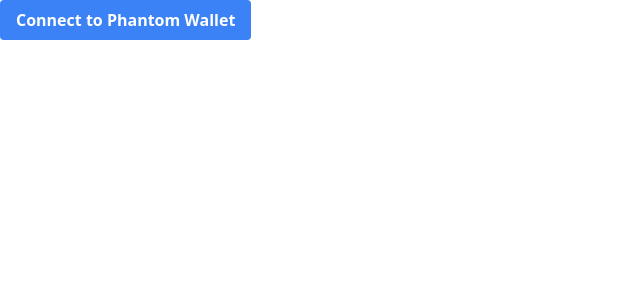
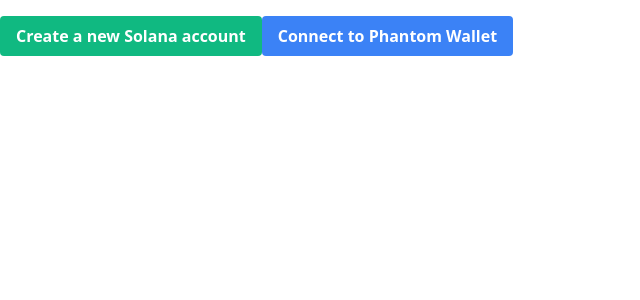
Before and after one commit to Adesdesk/use-Phantom-Wallet, a React (Create React App) app: page / in a window 1280 px wide. Shown: the top 300 px of the page, without its empty margins (0-640 px from the left). Built offline with nearby package versions, Linux system fonts and the light colour scheme.

Commit message:
Added new wallet creation

```diff
--- a/src/AppII.tsx
+++ b/src/AppII.tsx
@@ -1,5 +1,5 @@
 import React, { useEffect, useState } from 'react';
-import { PublicKey, Transaction } from '@solana/web3.js';
+import { PublicKey, Transaction, Keypair, SystemProgram, Connection, clusterApiUrl, LAMPORTS_PER_SOL } from '@solana/web3.js';
 
 type DisplayEncoding = 'utf8' | 'hex';
 
@@ -42,6 +42,28 @@
     undefined
   );
   const [walletKey, setWalletKey] = useState<string | undefined>(undefined);
+  const [transactionStatus, setTransactionStatus] = useState<string | undefined>(undefined);
+
+  const createAccount = async () => {
+    try {
+      const keypair = Keypair.generate();
+      const publicKey = new PublicKey(keypair.publicKey.toString());
+
+      setTransactionStatus('Processing...');
+
+      // Airdrop 2 SOL to the new account
+      const connection = new Connection(clusterApiUrl('devnet'), 'confirmed');
+      const airdropSignature = await connection.requestAirdrop(publicKey, LAMPORTS_PER_SOL * 2);
+      await connection.confirmTransaction(airdropSignature);
+
+      console.log('New account created:', publicKey.toString());
+      setWalletKey(publicKey.toString());
+      setTransactionStatus('Success');
+    } catch (err) {
+      console.error('Error creating new account:', err);
+      setTransactionStatus('Failed');
+    }
+  };
 
   useEffect(() => {
     const provider = getProvider();
@@ -59,19 +81,32 @@
         // { code: 4001, message: 'User rejected the request.' }
       }
     } else {
-      // Redirect to the extension installation link
       window.open('https://phantom.app/', '_blank');
     }
   };
 
   return (
     <div className="App">
+
+      <button
+        className="bg-green-500 hover:bg-green-700 text-white font-bold py-2 px-4 rounded mt-4"
+        onClick={createAccount}
+      >
+        Create a new Solana account
+      </button>
+
       <button
         className="bg-blue-500 hover:bg-blue-700 text-white font-bold py-2 px-4 rounded"
         onClick={connectWallet}
       >
         Connect to Phantom Wallet
       </button>
+
+      {transactionStatus && (
+        <div className="mt-4">
+          Transaction Status: {transactionStatus}
+        </div>
+      )}
     </div>
   );
 }
```
